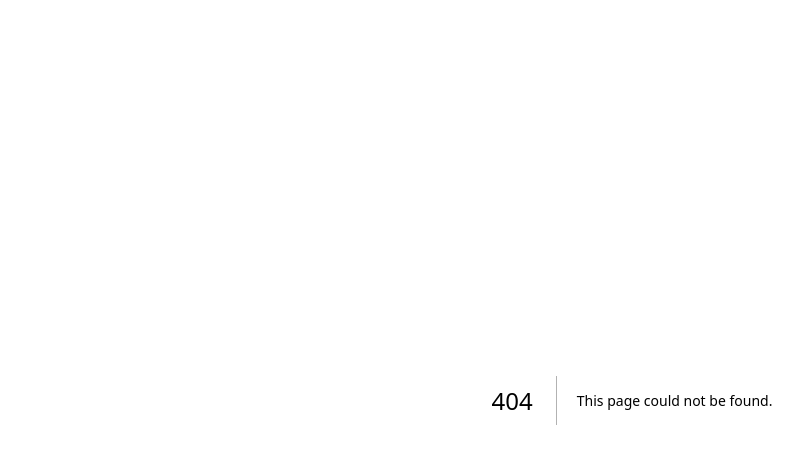
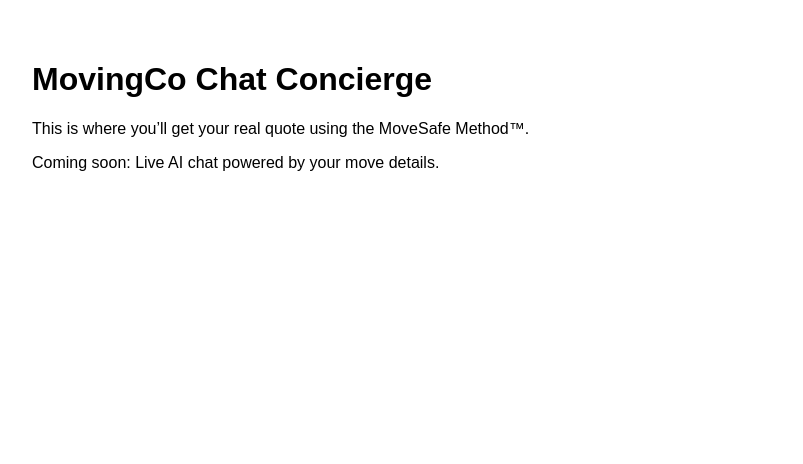
Before and after one commit to Trent2000Steel/MovingCo-ai, a Next.js app: page /pages/chat in a window 1280 px wide. Before the commit this address had no page. Shown: the top 464 px of the page, without its empty margins (8-811 px from the left). Built offline with nearby package versions, Linux system fonts and the light colour scheme.

Commit message:
Create chat.js

```diff
--- /dev/null
+++ b/pages/pages/chat.js
@@ -0,0 +1,9 @@
+export default function Chat() {
+  return (
+    <main style={{ padding: '2rem', fontFamily: 'sans-serif' }}>
+      <h1>MovingCo Chat Concierge</h1>
+      <p>This is where you’ll get your real quote using the MoveSafe Method™.</p>
+      <p>Coming soon: Live AI chat powered by your move details.</p>
+    </main>
+  );
+}
```
